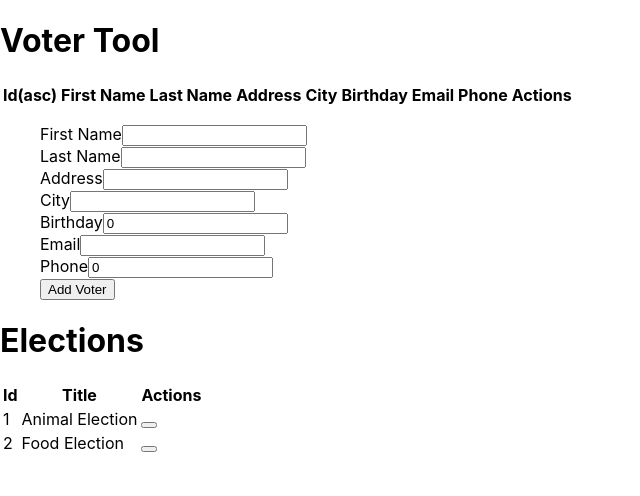
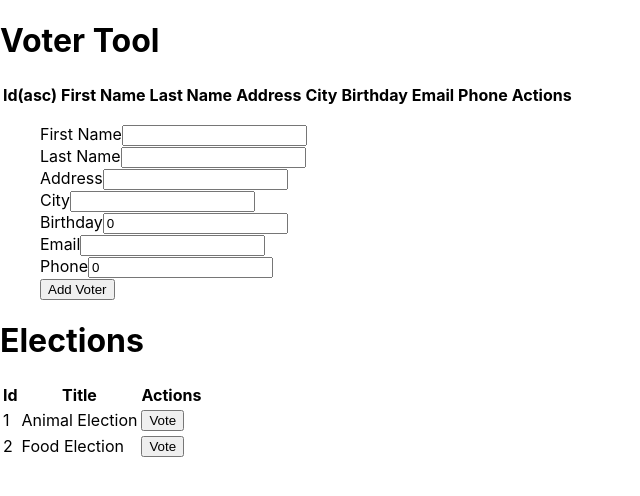
Before and after one commit to jsalazar7/react-class-project, a React (Create React App) app in the folder vote-app/: page / in a window 1280 px wide. Shown: the top 496 px of the page, without its empty margins (0-640 px from the left). Built offline with nearby package versions, Linux system fonts and the light colour scheme.

Commit message:
fixed ElectionTable formatting

```diff
--- a/vote-app/src/components/Elections/ElectionViewRow.tsx
+++ b/vote-app/src/components/Elections/ElectionViewRow.tsx
@@ -14,7 +14,7 @@ export function ElectionViewRow({election}: ElectionViewRowProps) {
             <td>{election.id}</td>
             <td>{election.title}</td>
             <td>
-                <button type="button"></button>
+                <button type="button">Vote</button>
                         {/* onClick={() => onVote(election.id)}>Vote</button> */}
             </td>
         </tr>
```
